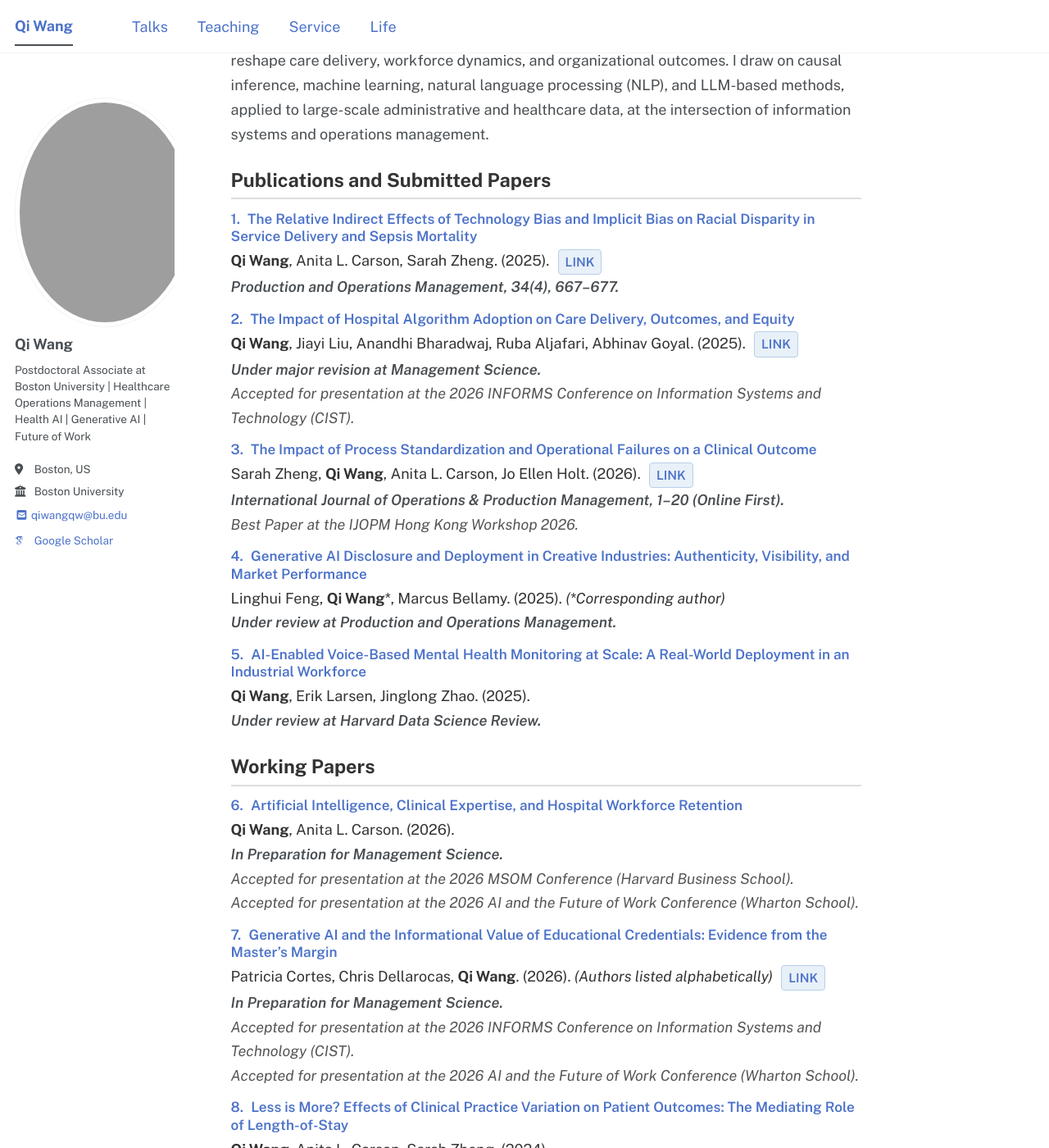
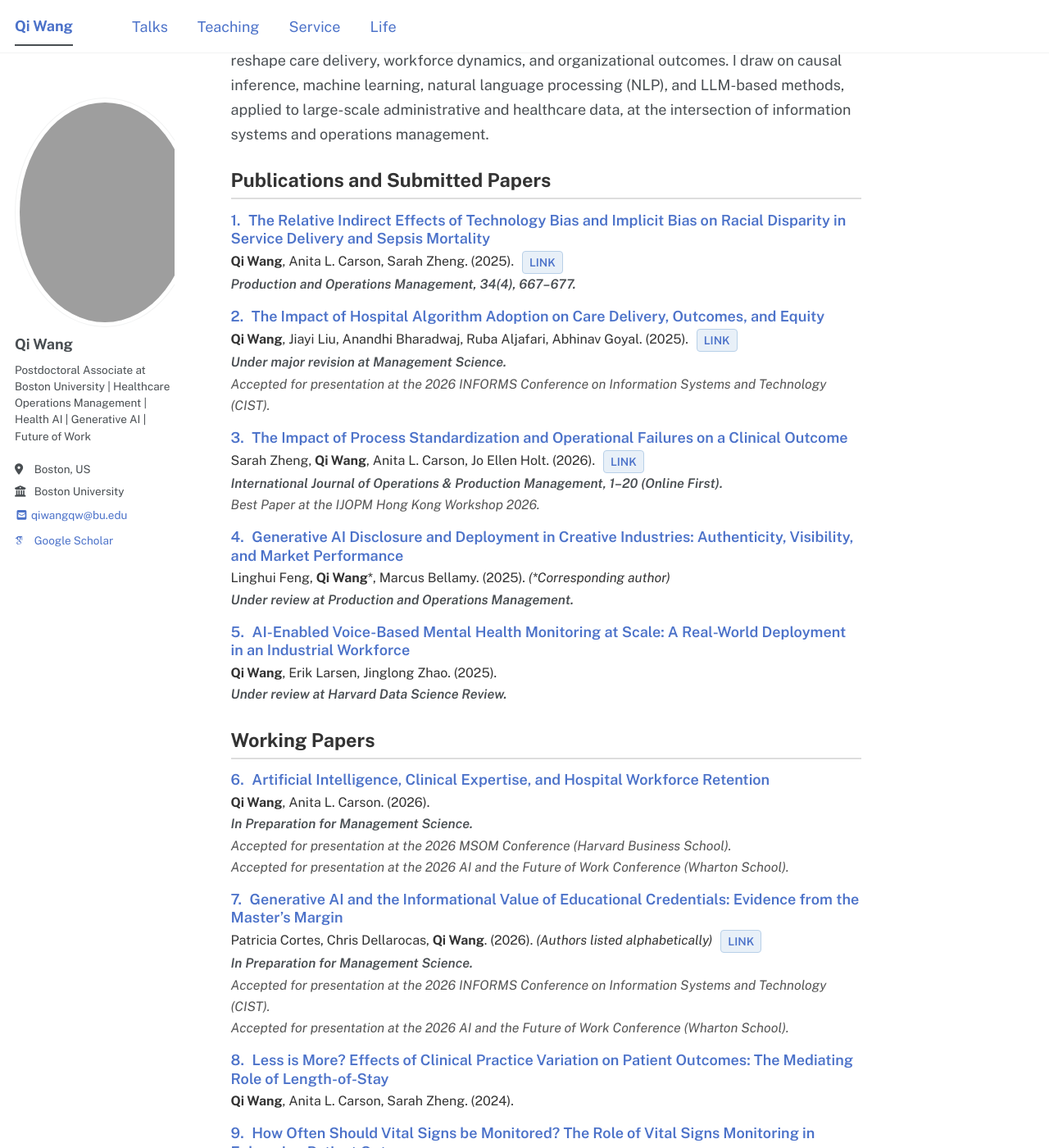
Before and after one commit to qiwang-katherine/qiwang-katherine.github.io, a Jekyll site: the page built from _pages/about.md, in a window 1280 px wide and 1400 px high, scrolled down 266 px. Shown: the whole window at 82% size. Built offline with Jekyll 4.4.1, drawn with Linux system fonts in a browser that asks for light colours; some web fonts are replaced; a script bundle is joined from its source files by our own code; library files that are not in the unit come from our copies.

Commit message:
main.scss

```diff
--- a/assets/css/main.scss
+++ b/assets/css/main.scss
@@ -252,3 +252,14 @@ a:hover,
 .page__content a:hover {
   color: #3A5BA0 !important;
 }
+
+/* ========== Publication text sizes ========== */
+.archive__item .pub-title {
+  font-size: 18px !important;
+}
+
+.archive__item .pub-authors,
+.archive__item .pub-venue,
+.archive__item .pub-note {
+  font-size: 16px !important;
+}
```
